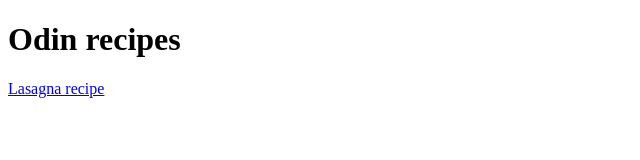
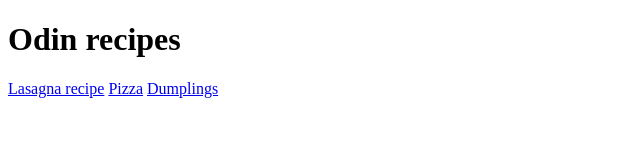
Before and after one commit to x1stanzz/odin-recipes, a plain HTML site: page index.html in a window 1280 px wide. Shown: the whole page, without its empty margins (0-640 px from the left). Drawn offline with Linux system fonts and the light colour scheme.

Commit message:
Links to recipe pages

```diff
--- a/index.html
+++ b/index.html
@@ -8,5 +8,7 @@
 <body>
     <h1>Odin recipes</h1>
     <a href="../odin-recipes/recipes/lasagna.html">Lasagna recipe</a>
+    <a href="../odin-recipes/recipes/pizza.html">Pizza</a>
+    <a href="../odin-recipes/recipes/dumplings.html">Dumplings</a>
 </body>
 </html>
```
